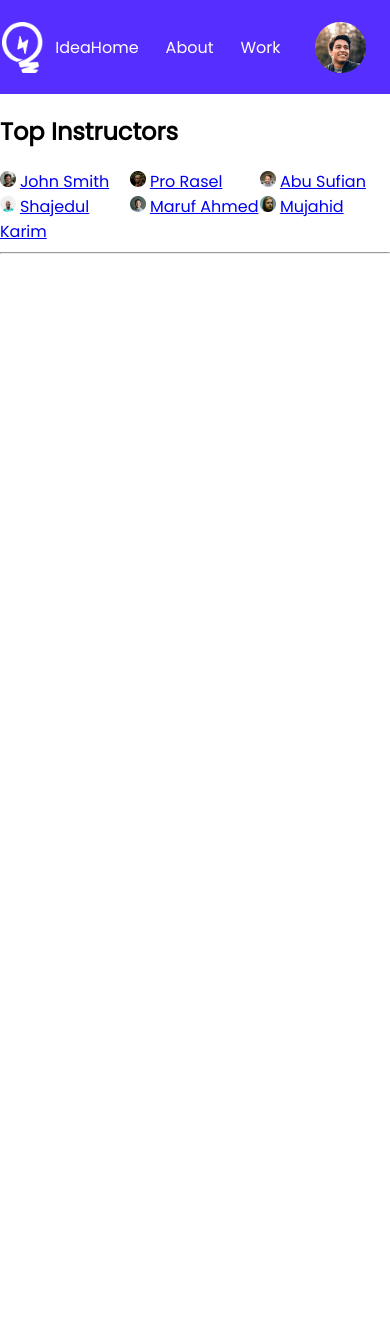
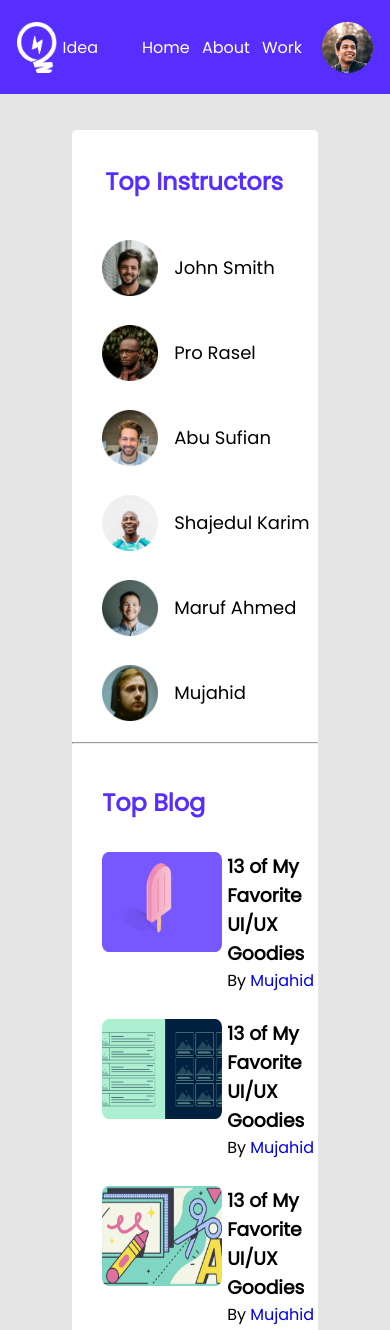
Before and after one commit to Afsaruddin12133/Course-Seles, a plain HTML site: page index.html in a window 390 px wide. Shown: the top 1330 px of the page. Before the commit the page ends 844 px from the top, so only its background shows below. Drawn offline with Linux system fonts and the light colour scheme; a web font is replaced by a local one.

Commit message:
last update

```diff
--- a/index.html
+++ b/index.html
@@ -26,7 +26,7 @@
 <!-- Start main section -->
 <main>
     <!-- Start instructors section -->
-    <section>
+       <section class="instuctore-and-articale">
         <div class="instructors-section">
            <h2>Top Instructors</h2>
                <div class="instructors">
@@ -57,12 +57,39 @@
                </div>
                <hr>
         </div>
-     <article class="articales">
-
+        <article class="articale-section">
+           <h2>Top Blog</h2>
+           <div class="articales">
+               <div class="articale">
+                   <img src="image/blogs/blog-1.png" alt="Image of artical">
+                   <div class="artical-titel">
+                       <h3>13 of My Favorite UI/UX Goodies</h3>
+                   <p>By <a href="#">Mujahid</a></p>
+                   </div>
+               </div>
+               <div class="articale">
+                   <img src="image/blogs/blog-2.png" alt="Image of artical">
+                   <div class="artical-titel">
+                   <h3>13 of My Favorite UI/UX Goodies</h3>
+                   <p>By <a href="#">Mujahid</a></p>
+               </div>
+                   </div>
+               <div class="articale">
+                   <img src="image/blogs/blog-3.png" alt="Image of artical">
+                   <div class="artical-titel">
+                   <h3>13 of My Favorite UI/UX Goodies</h3>
+                   <p>By <a href="#">Mujahid</a></p>
+                   </div>
+               </div>
+               <div class="articale">
+                   <img src="image/blogs/blog-4.png" alt="Image of artical">
+                   <div class="artical-titel">
+                   <h3>13 of My Favorite UI/UX Goodies</h3>
+                   <p>By <a href="#">Mujahid</a></p>
+                   </div>
+               </div>
+           </div>
         </article>
-    </section>
-    <section>
-
        </section>
    </main>
 </body>
--- a/style.css
+++ b/style.css
@@ -5,6 +5,14 @@ body{
     margin: 0;
     padding: 0;
     font-family: 'Poppins', sans-serif;
+    background-color:  #E5E5E5;;
+}
+hr {
+    margin-top: 21px;
+    margin-bottom: 21px;
+}
+a{
+    text-decoration: none;
 }
 /*---------------------------------------------- Start header------------------------------------------ */
 nav{
@@ -45,19 +53,129 @@ nav{
 }
 /*----------------------------------------------- Start main section----------------------------------- */
                                            /******************************** */
-/*------------------------------------Start-instructor-section-------------------------------------------*/.instructors{
+ main{
+    display: flex;
+    flex-direction: column;
+    align-items: center;
+}
+/*------------------------------------Start-instructor-section-------------------------------------------*/
+
+.instuctore-and-articale{
+    width: 63%;
+    /* height: 679px; */
+    background-color: #FFFFFF;
+    display: flex;
+    flex-direction: column;
+    margin-top: 36px;
+    border-radius: 5px;
+
+}
+.instructors-section h2{
+    padding-top: 14px;
+    padding-bottom: 21px;
+    padding-left: 33px;
+    color: #562EFF;
+}
+.instructors{
     display: grid;
     grid-template-columns: repeat(3,1fr);
+    grid-row-gap: 29px;
 }
 .instructor{
     width: 100%;
+    display: flex;
+    align-items: center;
 }
 .instructor img{
-   width: 12%;
+   width: 56px;
+   height: 56px;
+   padding-left: 30px;
+}
+.instructor a{
+    padding-left: 16px;
+    text-decoration: none;
+    color: #000000;
+    font-weight: 500;
+    font-size: 18px;
+}
+/*------------------------------------Start-artical-section-------------------------------------------*/
+.articale-section{
+    padding-bottom: 42px;
+}
+.articale-section h2{
+    padding-bottom: 12px;
+    margin-left: 30px;
+    color: #562EFF;
+}
+.articales{
+    display: grid;
+    grid-template-columns: repeat(2,1fr);
+    grid-column-gap: 79px;
+    grid-row-gap: 26px;
+}
+.articale{
+    display: grid;
+    grid-template-columns: repeat(2,1fr);
+    margin-left: 30px;
+}
+.articale img{
+    width: 160px;
+    height: 150px;
 }
 /*-------------------------------------  Start media query for nav------------------------------------- */
- @media only screen and (max-width:688px){
-    nav{
+ @media only screen and (max-width:500px){
+     nav{
         width: 100%;
     }
+    .nav-logo span{
+        padding-left: 5px;
+    }
+    .nav-profile{
+        margin-left: 10px;
+        grid-template-columns:repeat(3,60px) 1fr;
+    }
+    .instructors{
+        display: grid;
+        grid-template-columns: 1fr;
+
+    }
+    .articales{
+        display: grid;
+        grid-template-columns: 1fr;
+    }
+    .articale img{
+        width: 120px;
+        height: 100px;
+    }
+    .artical-titel h3{
+        margin-bottom: 0;
+        margin-top: 0;
+    }
+    .artical-titel p{
+        margin-bottom: 0;
+        margin-top: 0;
+    }
+    .articale{
+        grid-column-gap: 8px;
+    }
 }
+@media only screen and (max-width:960px){
+    .articales{
+        grid-column-gap: 30px;
+    }
+    .artical-titel h3{
+        margin-bottom: 0;
+        margin-top: 0;
+    }
+    .artical-titel p{
+        margin-bottom: 0;
+        margin-top: 0;
+    }
+    .articale{
+        grid-column-gap: 5px;
+    }
+    .articale img{
+        width: 120px;
+        height: 100px;
+    }
+}
```
Lines whose indentation alone changed are shown as unchanged.
